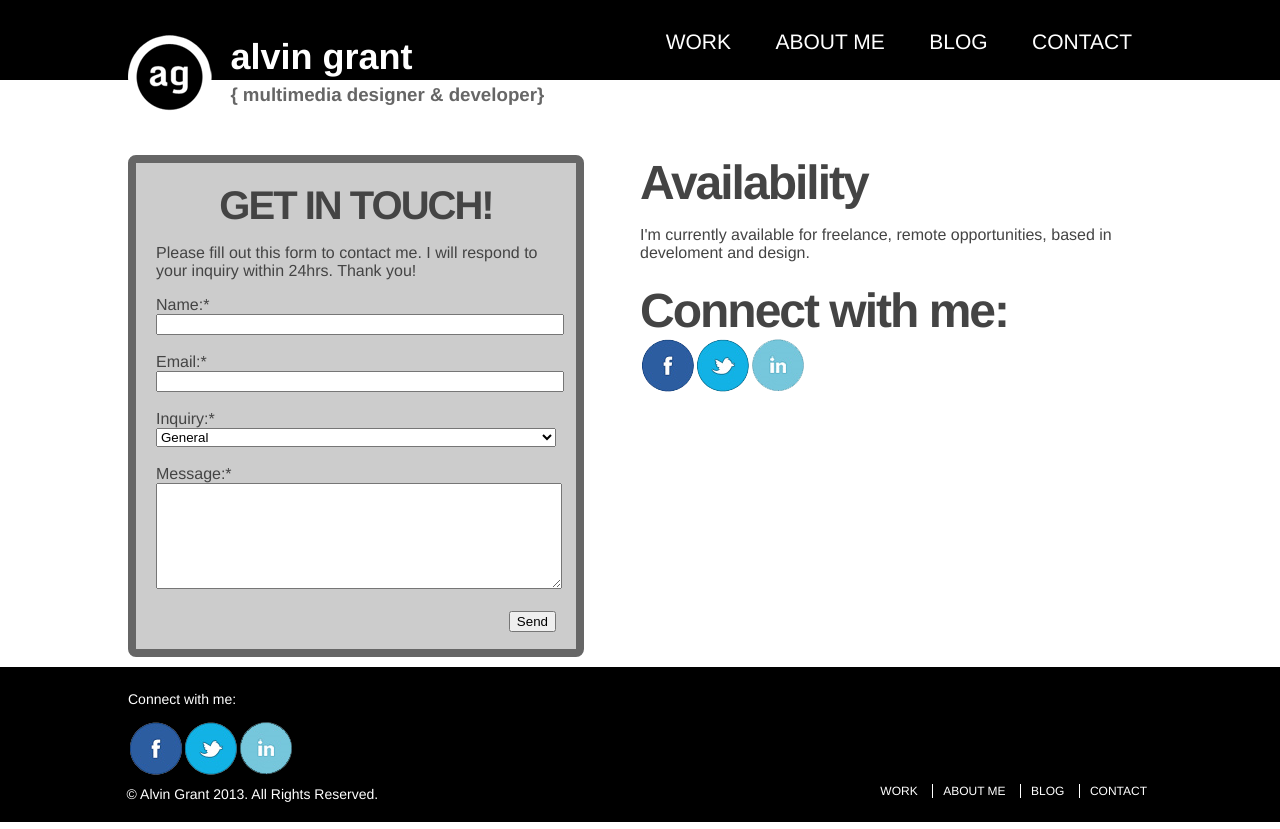
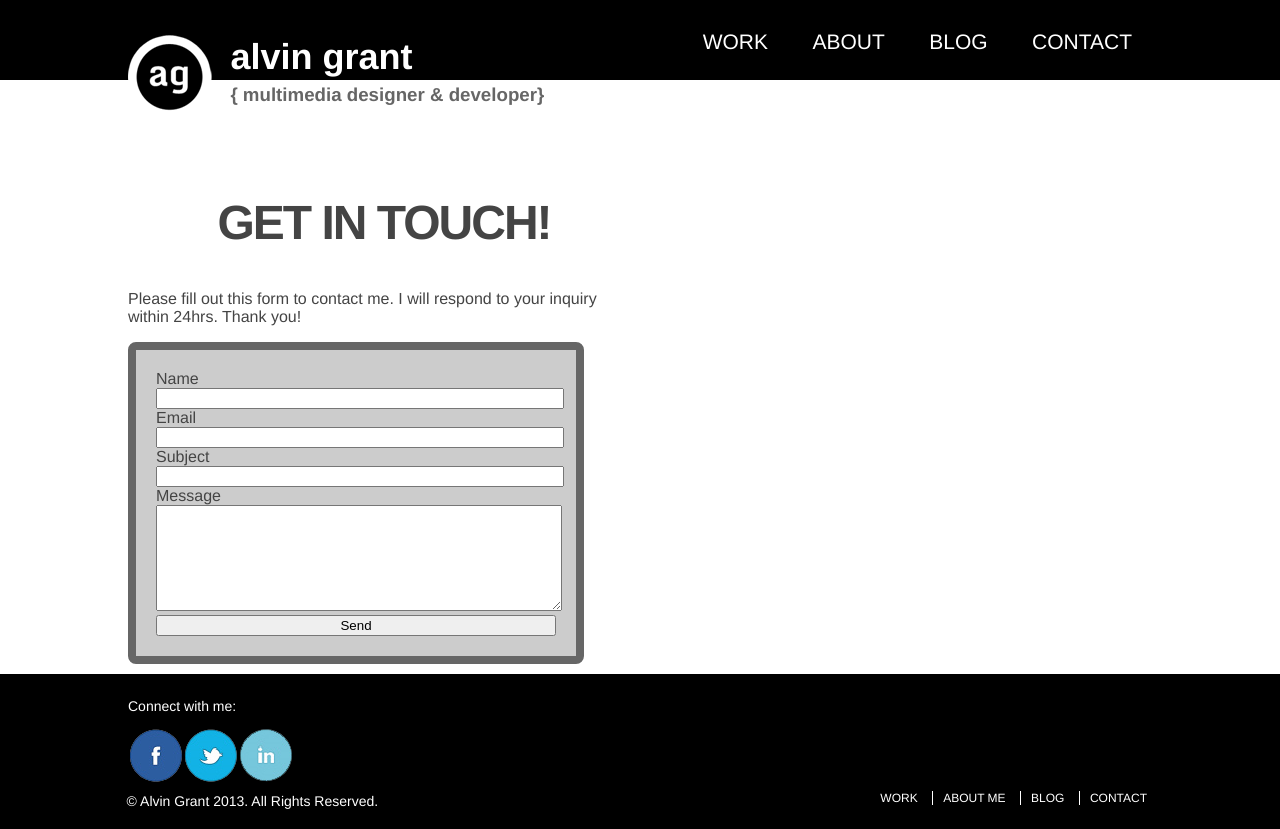
Before and after one commit to agrant12/portfolio, a Flask app: page /contact in a window 1280 px wide. Run offline with Flask 2, Linux system fonts and the light colour scheme; parts of the project's set-up code (start-up, migrations or seed data) failed here and were passed over.

Commit message:
Add contact form

```diff
--- a/portfolio/__init__.py
+++ b/portfolio/__init__.py
@@ -1,5 +1,18 @@
 from flask import Flask
+from flask.ext.mail import Message, Mail
+
+mail = Mail()
 
 portfolio = Flask(__name__)
 
+portfolio.secret_key = 'testkey'
+
+portfolio.config["MAIL_SERVER"] = "smtp.gmail.com"
+portfolio.config["MAIL_PORT"] = 465
+portfolio.config["MAIL_USE_SSL"] = True
+portfolio.config["MAIL_USERNAME"] = 'contact@example.com'
+portfolio.config["MAIL_PASSWORD"] = 'your-password'
+
+mail.init_app(portfolio)
+
 from portfolio import views
--- a/portfolio/static/js/script.js
+++ b/portfolio/static/js/script.js
@@ -5,4 +5,6 @@ jQuery(document).ready(function($){
 	if(!mobile){
 		console.log("Hey there");
 	}
+
+	var $work = $('#work');
 });
--- a/portfolio/templates/base.html
+++ b/portfolio/templates/base.html
@@ -1,7 +1,7 @@
 <!DOCTYPE html>
 <html>
   <head>
-    <title>Alvin Grant</title>
+    <title>Alvin Grant - {{title}}</title>
     <link rel="stylesheet" href="{{ url_for('static', filename='css/style.css') }}">
     <script type="text/javascript" src="{{ url_for('static', filename='js/jquery.js') }}"></script>
     <script type="text/javascript" src="{{ url_for('static', filename='js/grant_utils.js') }}"></script>
@@ -15,7 +15,7 @@
     <div class="title"><h3>{ multimedia designer & developer}</h3></div>
       <nav>
             <a href="{{ url_for('work') }}">Work</a>
-            <a href="{{ url_for('about') }}">About Me</a>
+            <a href="{{ url_for('about') }}">About</a>
             <a href="{{ url_for('blog') }}">Blog</a>
             <a href="{{ url_for('contact') }}">Contact</a>
        </nav>
--- a/portfolio/templates/contact.html
+++ b/portfolio/templates/contact.html
@@ -1,35 +1,48 @@
 {% extends "base.html" %}
 {% block content %}
 <div class="container">
-<div id="contact">
-	<form method="post" action="">
+
+	<div id="contact">
 		<h2>GET IN TOUCH!</h2>
 		<p>Please fill out this form to contact me. I will respond to your inquiry within 24hrs. Thank you!</p>
-		<label for="name">Name:* </label><br /><input type="text" name="name" value="" required="required" /><br /><br />
-		<label for="email">Email:* </label><br /><input type="text" name="email" value="" required="required" /><br /><br />
-		<label for="inquiry">Inquiry:* </label><br /><select id="inquiry" name="inquiry">
-			<option value="general">General</option>
-            <option value="web design">Web Design/Development</option>
-            <option value="web development">Branding</option>
-            <option value="application">Application Development</option>
-        </select><br />  <br />
-        <label for="message">Message:*</label><br />
-		<textarea></textarea><br /><br />
-		<button id="submit-button">Send</button> <br />
-	</form>
-</div>
 
-<div class="contact_info">
-	<h2>Availability</h2>
-	<p>I'm currently available for freelance, remote opportunities, based in develoment and design.</p>
-	<div class="social">
-        <h2>Connect with me:</h2>
-        <a class="facebook" href="https://www.facebook.com/alvin.grant.3" target="_blank"></a>
-        <a class="twitter" href="https://twitter.com/agrantdesigns" target="_blank"></a>
-        <a class="linkedin" href="https://www.linkedin.com/in/alvingrant/" target="_blank"></a>
-    </div>
-</div>
-<div class="clear"></div>
+		{% for message in form.name.errors %}
+		 	<div class="flash">{{ message }}</div>
+		{% endfor %}
+
+		{% for message in form.email.errors %}
+		 	<div class="flash">{{ message }}</div>
+		{% endfor %}
+
+		{% for message in form.subject.errors %}
+		 	<div class="flash">{{ message }}</div>
+		{% endfor %}
+
+		{% for message in form.message.errors %}
+		 	<div class="flash">{{ message }}</div>
+		{% endfor %}
+
+		<form action="{{ url_for('contact') }}" method=post>
+		    {{ form.hidden_tag() }}
+
+		    {{ form.name.label }}
+		    {{ form.name }}
+
+		    {{ form.email.label }}
+		    {{ form.email }}
+
+		    {{ form.subject.label }}
+		    {{ form.subject }}
+
+		    {{ form.message.label }}
+		    {{ form.message }}
+
+		    {{ form.submit }}
+		</form>
+	</div>
+
+	<div class="clear"></div>
+
 </div>
 
 {% endblock %}
--- a/portfolio/views.py
+++ b/portfolio/views.py
@@ -1,27 +1,52 @@
-from flask import render_template, url_for
+from flask import render_template, url_for, redirect, request, flash
 from portfolio import portfolio
+from flask.ext.wtf import Form, TextField, TextAreaField, SubmitField, validators, ValidationError
+
+class ContactForm(Form):
+	name = TextField("Name", [validators.Required("Please Enter Your Name")])
+	email = TextField("Email", [validators.Required("Please Enter Your Email"), validators.Email("Please Eneter Your Email")])
+	subject = TextField("Subject", [validators.Required("Please Enter A Subject")])
+	message = TextAreaField("Message", [validators.Required("Please Enter a Subject")])
+	submit = SubmitField("Send")
 
 @portfolio.route('/')
-
 def home():
- 	return render_template('home.html')
+ 	return render_template('home.html',
+ 		title = 'Home')
 
 @portfolio.route('/about')
+def about():
+ 	return render_template('about.html',
+ 		title = 'About')
 
-def about():
- 	return render_template('about.html')
+@portfolio.route('/contact', methods=['GET', 'POST'])
+def contact():
+	form = ContactForm()
 
-@portfolio.route('/contact')
+	if request.method == 'POST':
+		if form.validate() == False:
+			flash('All fields are required.')
+			return render_template('contact.html',
+				title = 'Contact',
+				form=form)
+		else:
+			msg = Message(form.subject.data, sender='contact@example.com', recipients=['your_email@example.com'])
+			msg.body = """
+				From: %s <%s>
+				%s""" % (form.name.data, form.email.data, form.message.data)
+			return 'Form Posted.'
 
-def contact():
-	return render_template('contact.html')
+	elif request.method == 'GET':
+		return render_template('contact.html',
+			title = 'Contact',
+			form = form)
 
 @portfolio.route('/work')
-
 def work():
-	return render_template('work.html')
+	return render_template('work.html',
+		title = 'Portfolio')
 
 @portfolio.route('/blog')
-
 def blog():
-	return render_template('blog.html')
+	return render_template('blog.html',
+		title = 'Blog')
--- a/requirements/development.txt
+++ b/requirements/development.txt
@@ -1,5 +1,9 @@
 Flask==0.9
+Flask-Mail==0.8.2
+Flask-WTF==0.8.3
 Jinja2==2.6
+WTForms==1.0.3
 Werkzeug==0.8.3
+blinker==1.2
 twitter==1.9.4
 wsgiref==0.1.2
```
Also changed, not shown: portfolio/templates/forms/forms.py (added, +8 -0 lines), 2 other files.
